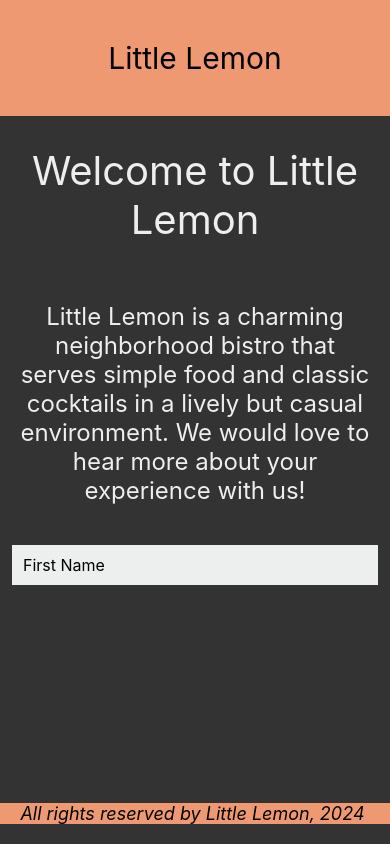
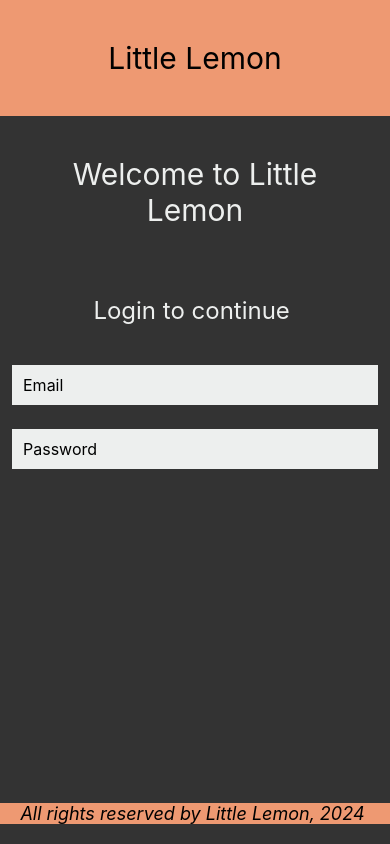
Before and after one commit to Shubham-Jaiswal-31/LittleLemon, a React Native app: screen / in a window 390 px wide. Built offline with nearby package versions, Linux system fonts and the light colour scheme.

Commit message:
Added login screen

```diff
--- a/App.js
+++ b/App.js
@@ -4,6 +4,7 @@
 import LittleLemonFooter from "./components/LittleLemonFooter";
 import MenuItems from "./components/MenuItems";
 import WelcomeScreen from "./WelcomeScreen";
+import LoginScreen from './LoginScreen'
 
 export default function App() {
 	return (
@@ -11,7 +12,8 @@
 			<View style={styles.container}>
 				<LittleLemonHeader />
 				{/* <MenuItems /> */}
-				<WelcomeScreen />
+				{/* <WelcomeScreen /> */}
+				<LoginScreen />
 			</View>
 			<View style={styles.footerContainer}>
 				<LittleLemonFooter />
--- /dev/null
+++ b/LoginScreen.js
@@ -0,0 +1,57 @@
+import { ScrollView, Text, StyleSheet, TextInput } from 'react-native';
+import React, { useState } from 'react';
+
+export default function LoginScreen() {
+    const [email, onChangeEmail] = useState('');
+    const [password, onChangePassword] = useState('');
+
+    return (
+        <ScrollView style={styles.container}>
+            <Text style={styles.headerText}>Welcome to Little Lemon</Text>
+            <Text style={styles.regularText}>Login to continue </Text>
+            <TextInput
+                value={email}
+                onChangeText={onChangeEmail}
+                style={styles.inputBox}
+                placeholder={'Email'}
+                keyboardType={'email-address'}
+            ></TextInput>
+            <TextInput
+                value={password}
+                onChangeText={onChangePassword}
+                style={styles.inputBox}
+                placeholder={'Password'}
+                keyboardType={'default'}
+                secureTextEntry={true}
+            ></TextInput>
+        </ScrollView>
+    );
+}
+
+const styles = StyleSheet.create({
+    container: {
+        flex: 1,
+    },
+    headerText: {
+        padding: 40,
+        fontSize: 30,
+        color: '#EDEFEE',
+        textAlign: 'center',
+    },
+    regularText: {
+        fontSize: 24,
+        padding: 20,
+        marginVertical: 8,
+        color: '#EDEFEE',
+        textAlign: 'center',
+    },
+    inputBox: {
+        backgroundColor: "#EDEFEE",
+        padding: 10,
+        margin: 12,
+        height: 40,
+        borderWidth: 1,
+        fontSize: 16,
+        borderColor: "#EDEFEE",
+    },
+});
```
